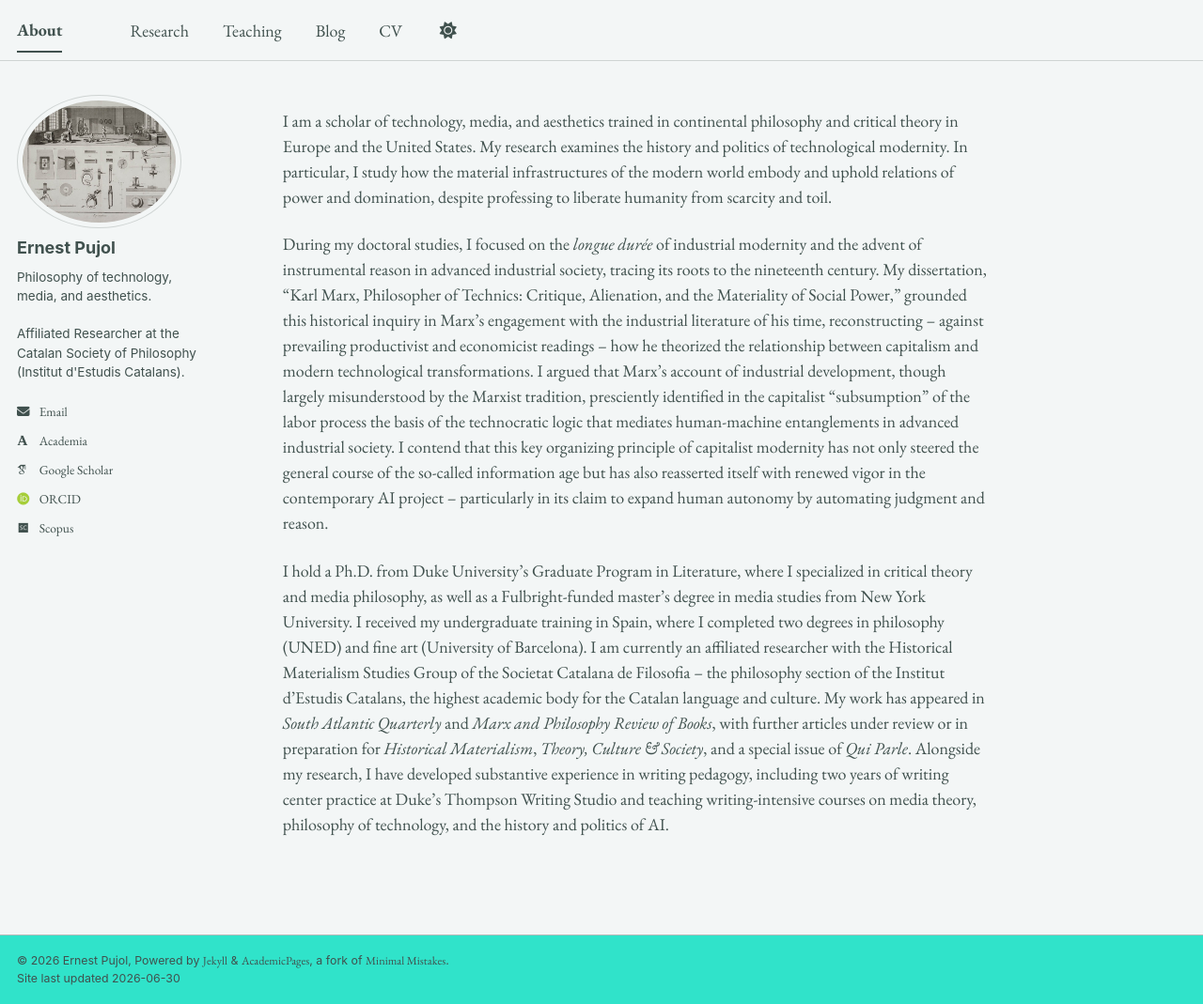
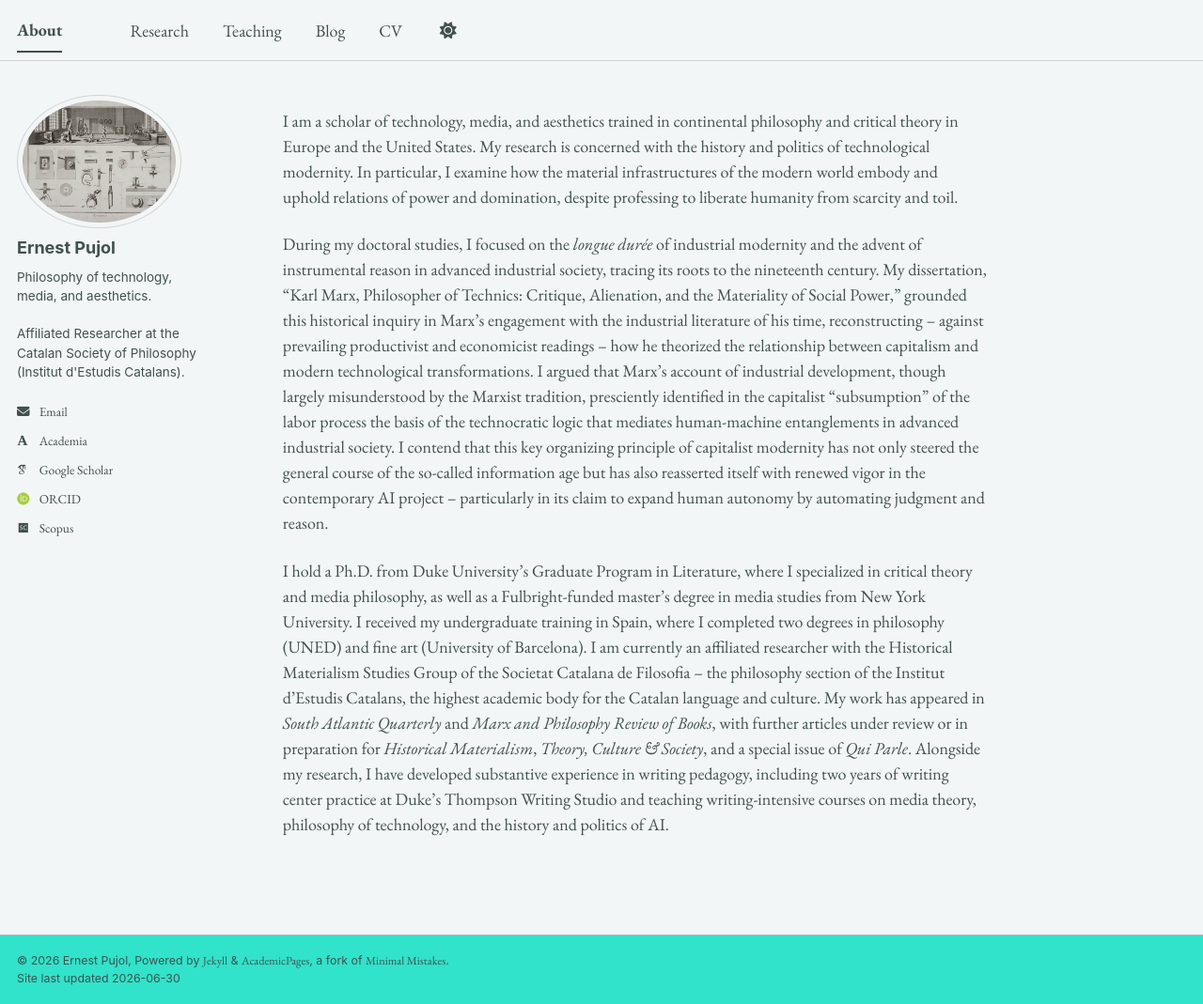
Before and after one commit to epujol90/epujol90.github.io, a Jekyll site: the page built from _pages/about.md, in a window 1280 px wide and 1069 px high. Shown: the whole window at 94% size. Built offline with Jekyll 4.4.1, drawn with Linux system fonts in a browser that asks for light colours; some web fonts are replaced; a script bundle is joined from its source files by our own code; library files that are not in the unit come from our copies.

Commit message:
Update about.md

```diff
--- a/_pages/about.md
+++ b/_pages/about.md
@@ -6,7 +6,7 @@ redirect_from:
   - /about/
   - /about.html
 ---
-I am a scholar of technology, media, and aesthetics trained in continental philosophy and critical theory in Europe and the United States. My research examines the history and politics of technological modernity. In particular, I study how the material infrastructures of the modern world embody and uphold relations of power and domination, despite professing to liberate humanity from scarcity and toil.
+I am a scholar of technology, media, and aesthetics trained in continental philosophy and critical theory in Europe and the United States. My research is concerned with the history and politics of technological modernity. In particular, I examine how the material infrastructures of the modern world embody and uphold relations of power and domination, despite professing to liberate humanity from scarcity and toil.
 
 During my doctoral studies, I focused on the _longue durée_ of industrial modernity and the advent of instrumental reason in advanced industrial society, tracing its roots to the nineteenth century. My dissertation, “Karl Marx, Philosopher of Technics: Critique, Alienation, and the Materiality of Social Power,” grounded this historical inquiry in Marx’s engagement with the industrial literature of his time, reconstructing -- against prevailing productivist and economicist readings -- how he theorized the relationship between capitalism and modern technological transformations. I argued that Marx’s account of industrial development, though largely misunderstood by the Marxist tradition, presciently identified in the capitalist "subsumption" of the labor process the basis of the technocratic logic that mediates human-machine entanglements in advanced industrial society. I contend that this key organizing principle of capitalist modernity has not only steered the general course of the so-called information age but has also reasserted itself with renewed vigor in the contemporary AI project -- particularly in its claim to expand human autonomy by automating judgment and reason.
 
```
